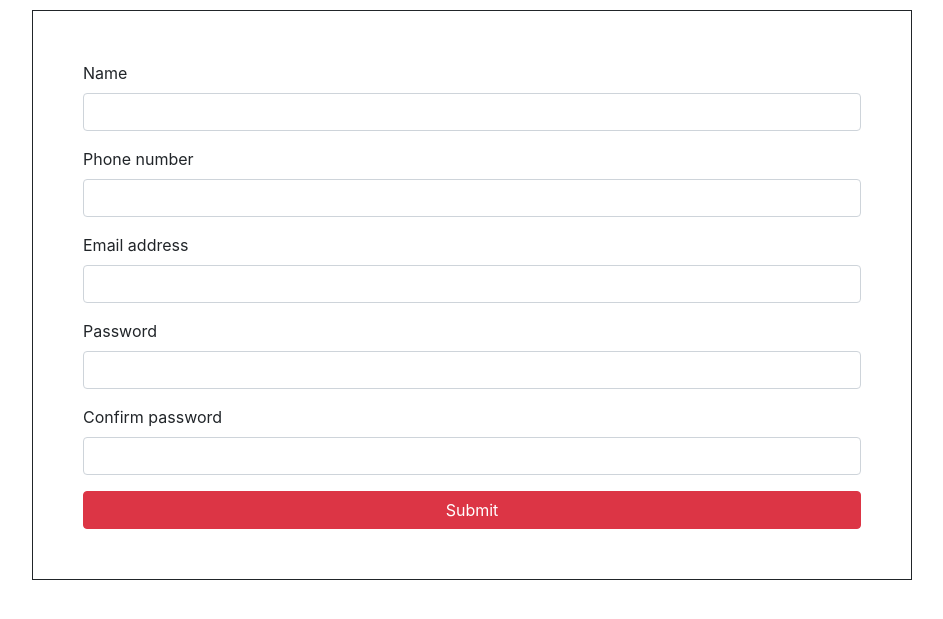
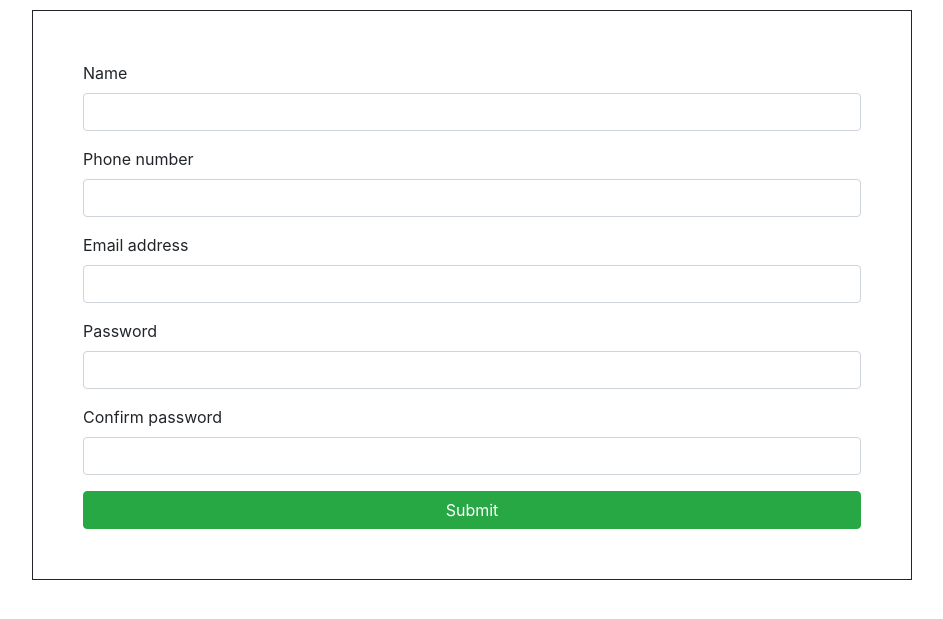
Before and after one commit to faseehaziz/pythondjangocourse, a Django app: page /app1/jsform_validation in a window 1280 px wide. Shown: the top 619 px of the page, without its empty margins (168-1111 px from the left). Run offline with Django 4.2, Linux system fonts and the light colour scheme.

Commit message:
button color changed

```diff
--- a/app1/templates/jsform_validation.html
+++ b/app1/templates/jsform_validation.html
@@ -48,7 +48,7 @@
                 <input type="password" class="form-control" id="password2">
                 <small id="b4" class="b"></small>
               </div>
-            <button type="submit" class="btn btn-danger btn-block" onclick="return validate()">Submit</button>
+            <button type="submit" class="btn btn-success btn-block" onclick="return validate()">Submit</button>
         </form>
     </div>
 
```
